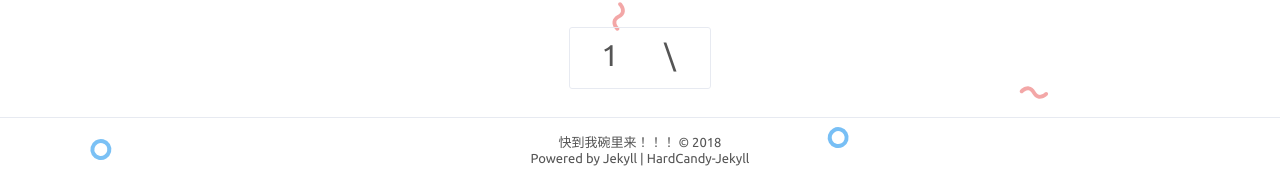
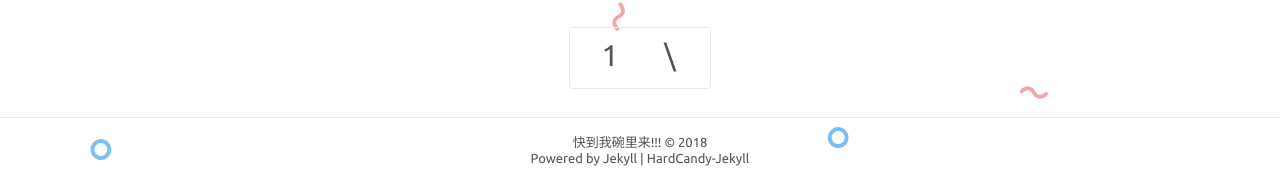
Before and after one commit to Alpacadh/HardCandy-Jekyll-master, a Jekyll site: the page built from index.html, in a window 1280 px wide. Shown: the part 1455-1645 px from the top of the page. Built offline with Jekyll 4.4.1, drawn with Linux system fonts in a browser that asks for light colours; comment, search, counter and statistics services are not loaded.

```diff
--- a/_config.yml
+++ b/_config.yml
@@ -1,6 +1,6 @@
 # Site settings 配置站点
-title: '快到我碗里来！！！'
-description: 'just be myself！！ '
+title: '快到我碗里来!!!'
+description: 'just be myself!! '
 keywords: 'your web keywords, another keywords'
 url: 'https://abc.github.io' # your host
 
```
